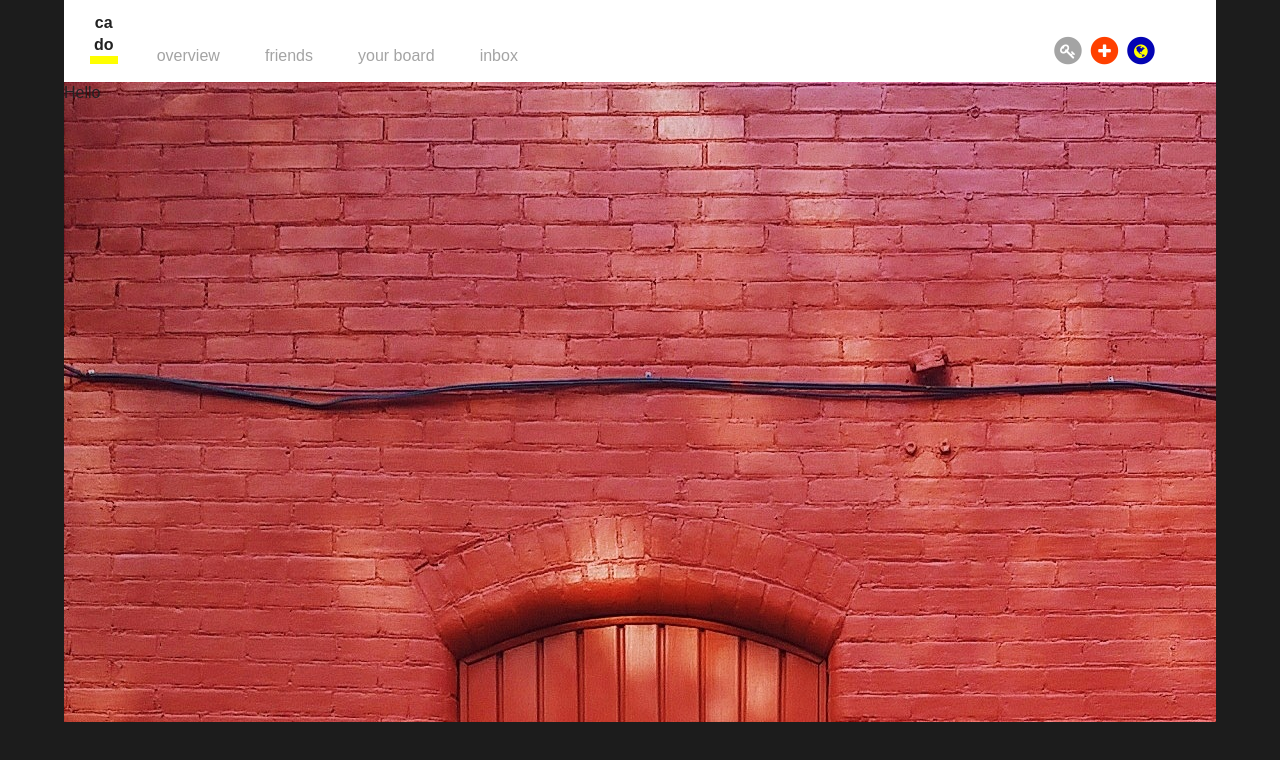
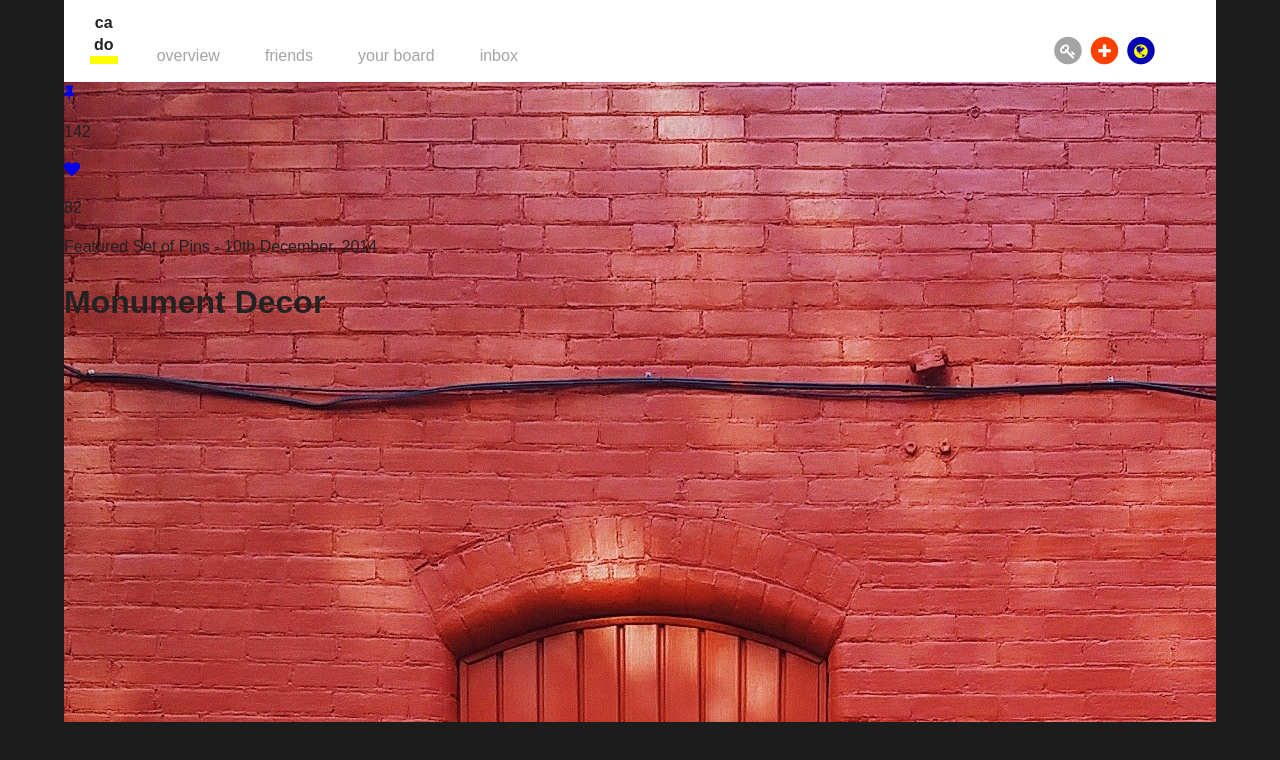
Before and after one commit to JessyRiordan/LittleTest, a website: page index.html in a window 1280 px wide. Drawn offline with Linux system fonts and the light colour scheme.

Commit message:
basic html

```diff
--- a/index.html
+++ b/index.html
@@ -36,9 +36,18 @@
             </span></a>
           </nav>
         </header>
-        <section>
-          Hello
-        </section>
+        <section class="slides">
+          <div class="likes">
+            <a href="#" class="tack"><i class="fa fa-thumb-tack"></i></a>
+            <p>142</p>
+            <a href="#" class="heart"><i class="fa fa-heart"></i></a>
+            <p>82</p>
+          </div> <!-- likes -->
+          <div>
+            <p>Featured Set of Pins - 10th December, 2014</p>
+            <h1>Monument Decor</h1>
+          </div>
+        </section> <!-- slides -->
       </main>
     </body>
 </html>
--- a/scss/main.scss
+++ b/scss/main.scss
@@ -157,7 +157,7 @@ header {
   }
 }
 
-section {
+.slides {
   background: url(/img/mainImage.jpg);
   height: 40em;
 }
```
